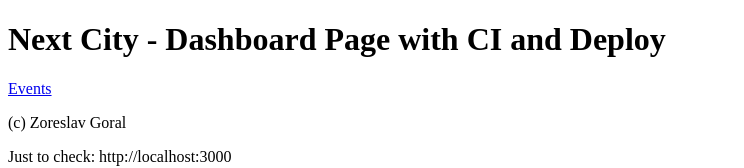
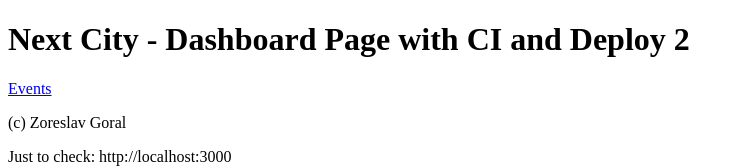
Before and after one commit to IFCity/next-city, a Next.js app: page / in a window 1280 px wide. Shown: the top 168 px of the page, without its empty margins (0-744 px from the left). Built offline with nearby package versions, Linux system fonts and the light colour scheme.

Commit message:
failed tests 2

```diff
--- a/pages/index.tsx
+++ b/pages/index.tsx
@@ -3,7 +3,7 @@ import Link from 'next/link'
 
 const Home: React.FunctionComponent = () => (
   <div>
-    <h1>Next City - Dashboard Page with CI and Deploy</h1>
+    <h1>Next City - Dashboard Page with CI and Deploy 2</h1>
     <Link href="/events">Events</Link>
     <p>(c) {process.env.NEXT_PUBLIC_COPYRIGHT}</p>
     <p>Just to check: {process.env.NEXT_PUBLIC_API_BASE_URL}</p>
```
